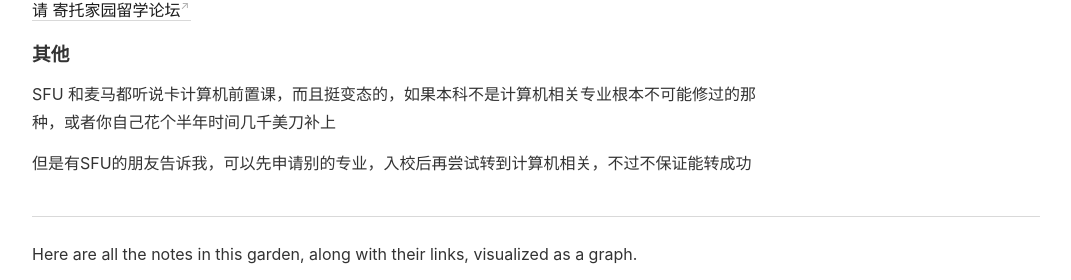
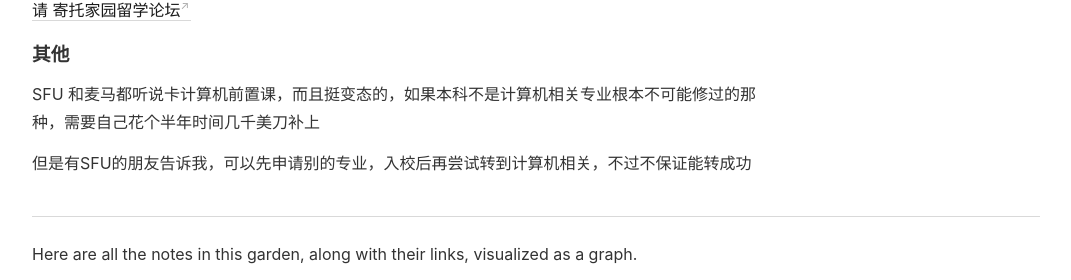
Before and after one commit to Gnblink0/InfoSharingCan, a Jekyll site: the page built from _notes/本科二学位.md, in a window 1280 px wide and 900 px high, scrolled down 2881 px. Shown: the part 176-456 px from the top of the window, without its empty margins (104-1175 px from the left). Built offline with Jekyll 4.4.1, drawn with Linux system fonts in a browser that asks for light colours.

Commit message:
vault backup: 2022-12-11 13:38:22

```diff
--- a/_notes/本科二学位.md
+++ b/_notes/本科二学位.md
@@ -107,6 +107,6 @@
 
 ### 其他
 
-SFU 和麦马都听说卡计算机前置课，而且挺变态的，如果本科不是计算机相关专业根本不可能修过的那种，或者你自己花个半年时间几千美刀补上
+SFU 和麦马都听说卡计算机前置课，而且挺变态的，如果本科不是计算机相关专业根本不可能修过的那种，需要自己花个半年时间几千美刀补上
 
 但是有SFU的朋友告诉我，可以先申请别的专业，入校后再尝试转到计算机相关，不过不保证能转成功
```
